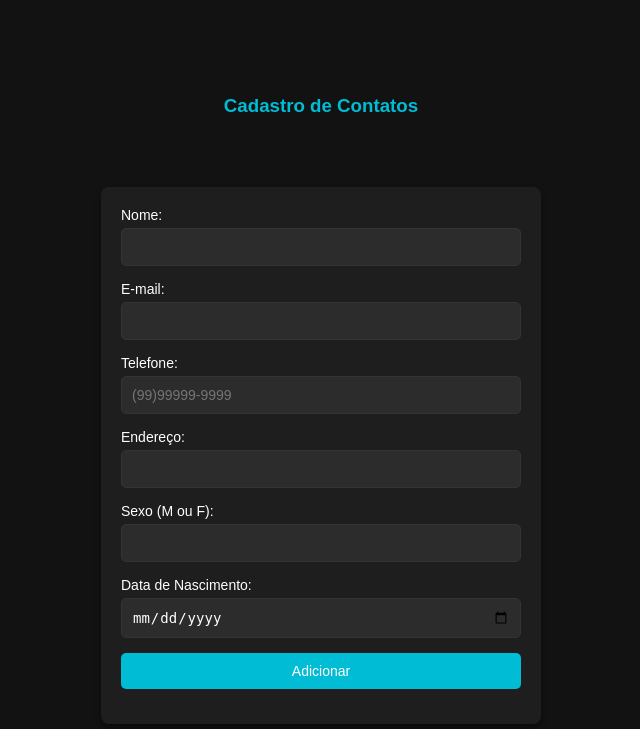
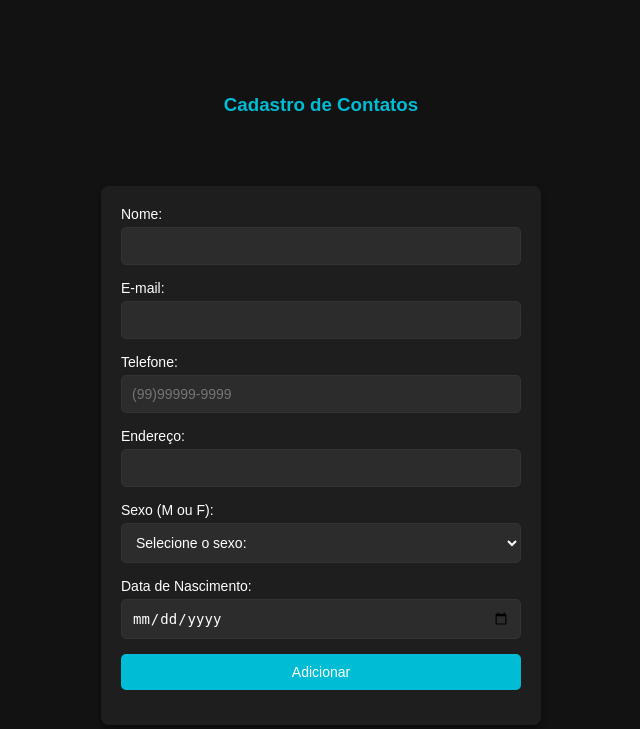
Before and after one commit to Cavalcanti56/gerenciamento-de-dados, a PHP site: page /paginas/contatos/cad-contatos.php in a window 1280 px wide. Shown: the top 729 px of the page, without its empty margins (319-959 px from the left). Run offline with PHP 8.4, Linux system fonts and the light colour scheme.

Commit message:
adicionando select no sexoContato

```diff
--- a/paginas/contatos/cad-contatos.php
+++ b/paginas/contatos/cad-contatos.php
@@ -76,6 +76,14 @@
         input[type="submit"]:hover {
             background-color: #008c9e;
         }
+        select {
+            padding: 10px;
+            font-size: 14px;
+            border: 1px solid #333333;
+            border-radius: 5px;
+            background-color: #2c2c2c;
+            color: #ffffff;
+        }
     </style>
 </head>
 <body>
@@ -101,7 +109,11 @@
         </div>
         <div>
             <label for="sexoContato">Sexo (M ou F):</label>
-            <input type="text" name="sexoContato" id="sexoContato">
+            <select name="sexoContato" id="sexoContato">
+                <option value=" " selected>Selecione o sexo:</option>
+                <option value="F">Feminino</option>
+                <option value="M">Masculino</option>
+            </select>
         </div>
         <div>
             <label for="dataNascContato">Data de Nascimento:</label>
```
Also changed, not shown: paginas/contatos/editar-contato.php (+23 -1 lines).
